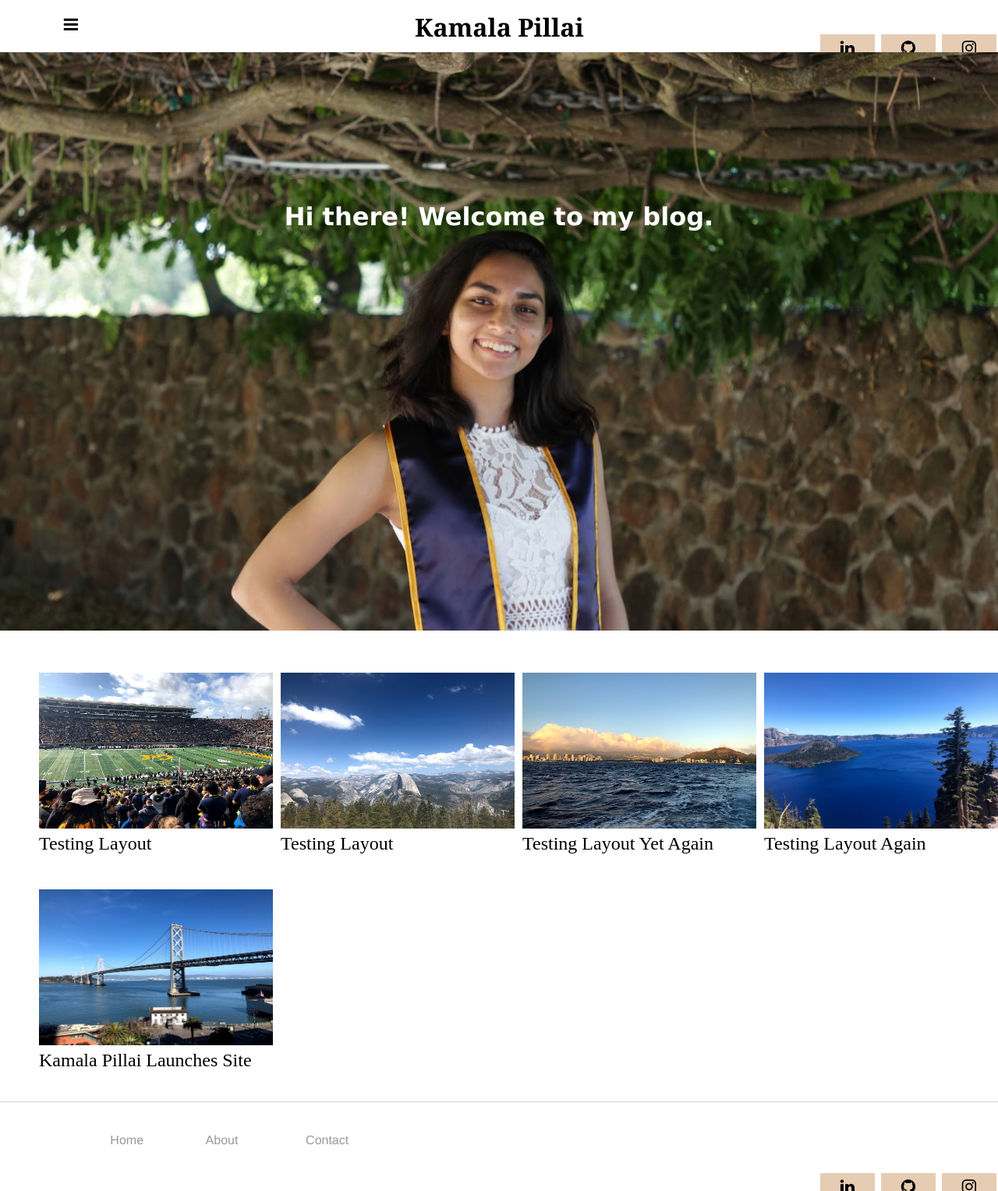
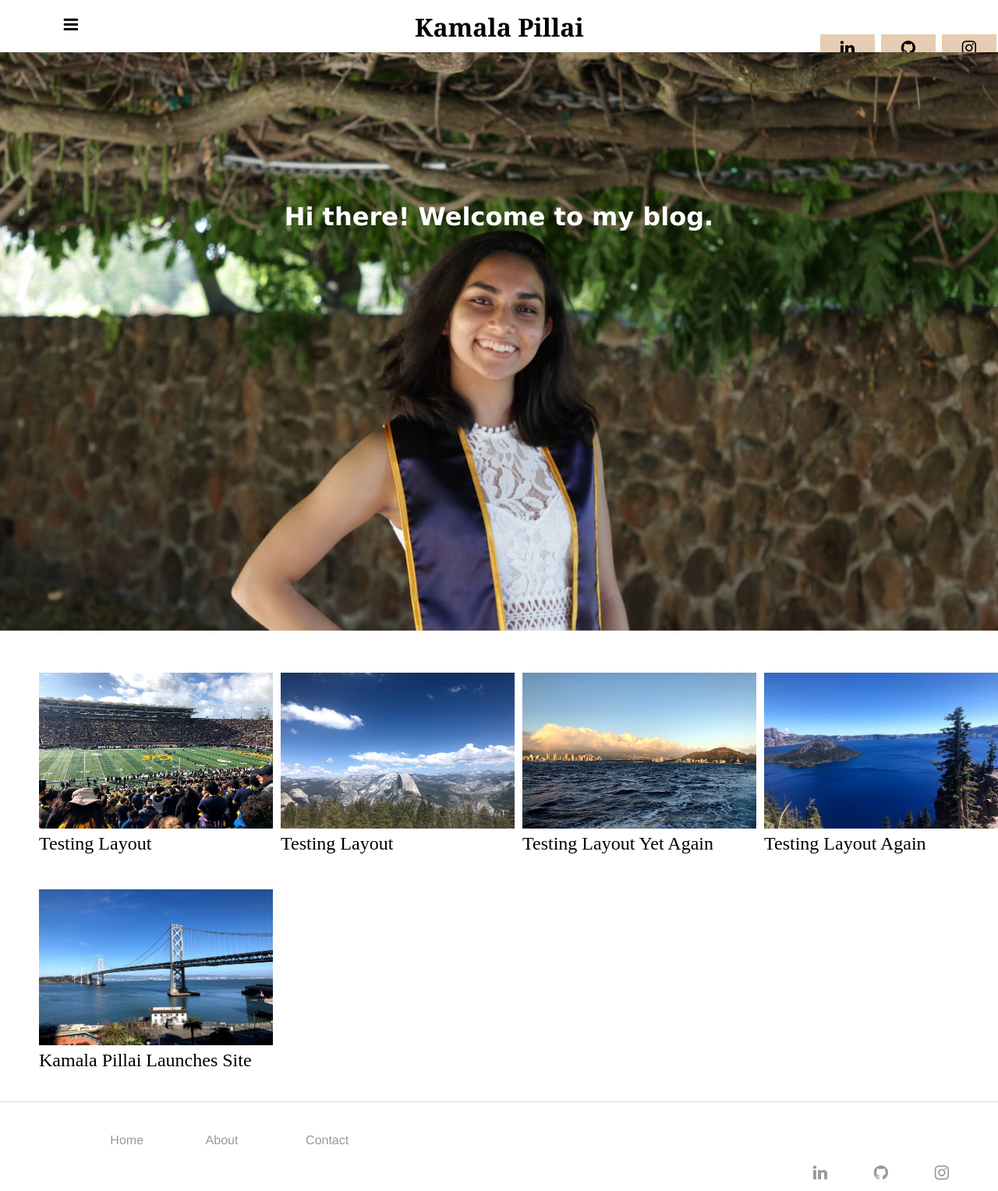
Before and after one commit to kpill/kpill.github.io, a Jekyll site: the page built from index.html, in a window 1280 px wide. Shown: the whole page at 78% size. Built offline with Jekyll 4.4.1, drawn with Linux system fonts in a browser that asks for light colours.

Commit message:
Update main.css

```diff
--- a/css/main.css
+++ b/css/main.css
@@ -90,6 +90,13 @@ a.home:hover, a.home:active {
 	transform: translate(0%, 50%);
 }
 
+footer .fa-linkedin {
+	transform: translate(-50%, 0%);
+	background: white;
+	color: #999;
+}
+
+
 .fa-github {
 	padding: 10px;
 	background: rgb(230, 204, 179);
@@ -98,12 +105,25 @@ a.home:hover, a.home:active {
 	transform: translate(0%, 50%);
 }
 
+footer .fa-github {
+	transform: translate(-50%, 0%);
+	background: white;
+	color: #999;
+}
+
 .fa-instagram {
 	padding: 10px;
 	background: rgb(230, 204, 179);
 	color: black;
 	vertical-align: middle;
 	transform: translate(0%, 50%);
+}
+
+
+footer .fa-instagram {
+	transform: translate(-50%, 0%);
+	background: white;
+	color: #999;
 }
 
 .welcome {
@@ -152,11 +172,7 @@ a.nav {
     padding: 10px 40px;
 	color: #999;
 	display:flex;
-	transform: translate(50%, 0);
-}
-
-footer.social-icons {
-	transform: translate(-50%, 0);
+	transform: translate(50%, 0%);
 }
 
 .topnav-centered {
```
